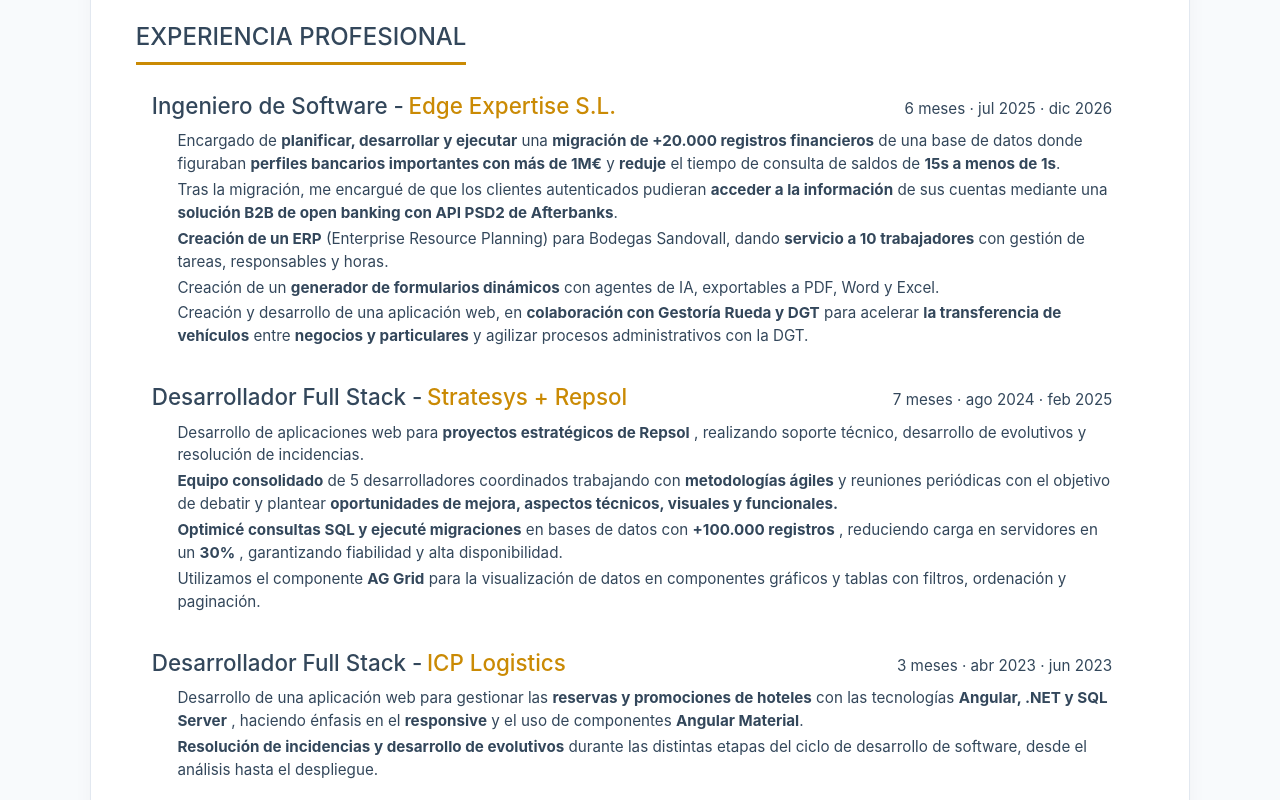
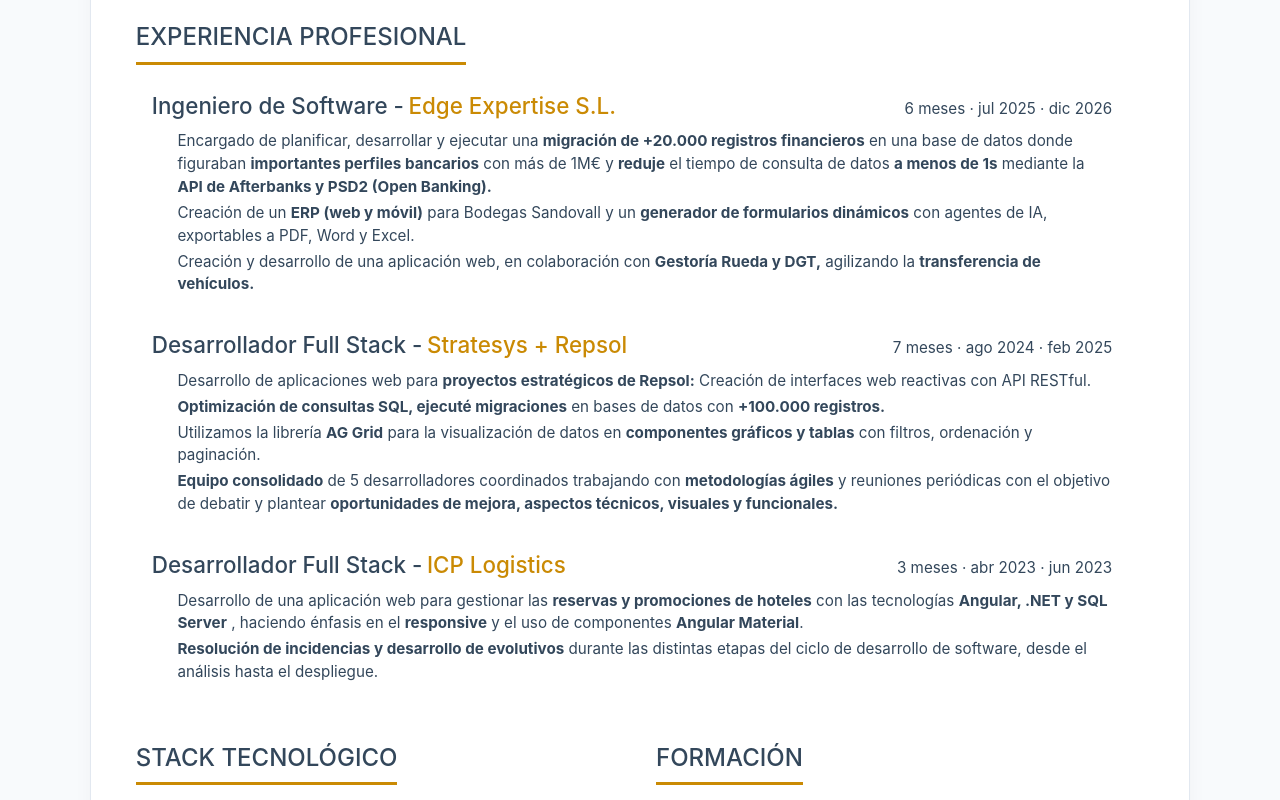
Before and after one commit to deduc/deduc.github.io, a plain HTML site: page index.html in a window 1280 px wide. Shown: the part 560-1360 px from the top of the page. Drawn offline with Linux system fonts and the light colour scheme.

Commit message:
otra version mas,

```diff
--- a/index.html
+++ b/index.html
@@ -81,44 +81,29 @@
 
                     <ul class="lista-generica">
                         <li>
-                            Encargado de
-                            <strong>planificar, desarrollar y ejecutar</strong>
-                            una
+                            Encargado de planificar, desarrollar y ejecutar una
                             <strong>migración de +20.000 registros financieros</strong>
-                            de una base de datos donde figuraban
-                            <strong>perfiles bancarios importantes con más de 1M€</strong>
-                            y
+                            en una base de datos donde figuraban
+                            <strong>importantes perfiles bancarios</strong>
+                            con más de 1M€ y
                             <strong>reduje</strong>
-                            el tiempo de consulta de saldos de
-                            <strong>15s a menos de 1s</strong>.
-                        </li>
-                        <li>
-                            Tras la migración, me encargué de que los clientes autenticados pudieran
-                            <strong>acceder a la información</strong>
-                            de sus cuentas mediante una
-                            <strong>solución B2B de open banking con API PSD2 de Afterbanks</strong>.
-                        </li>
-                        <li>
-                            <strong>Creación de un ERP</strong>
-                            (Enterprise Resource Planning)
-                            para Bodegas Sandovall,
-                            dando
-                            <strong>servicio a 10 trabajadores</strong>
-                            con gestión de tareas, responsables y horas.
+                            el tiempo de consulta de datos
+                            <strong>a menos de 1s</strong>
+                            mediante la
+                            <strong>API de Afterbanks y PSD2 (Open Banking).</strong>
                         </li>
                         <li>
                             Creación de un
+                            <strong>ERP (web y móvil)</strong>
+                            para Bodegas Sandovall y un
                             <strong>generador de formularios dinámicos</strong>
                             con agentes de IA, exportables a PDF, Word y Excel.
                         </li>
                         <li>
-                            Creación y desarrollo de una aplicación web, en
-                            <strong>colaboración con Gestoría Rueda y DGT</strong>
-                            para acelerar
-                            <strong>la transferencia de vehículos</strong>
-                            entre
-                            <strong>negocios y particulares</strong>
-                            y agilizar procesos administrativos con la DGT.
+                            Creación y desarrollo de una aplicación web, en colaboración con
+                            <strong>Gestoría Rueda y DGT,</strong>
+                            agilizando la
+                            <strong>transferencia de vehículos.</strong>
                         </li>
                     </ul>
                 </div>
@@ -136,8 +121,20 @@
                     <ul class="lista-generica">
                         <li>
                             Desarrollo de aplicaciones web para
-                            <strong>proyectos estratégicos de Repsol</strong>
-                            , realizando soporte técnico, desarrollo de evolutivos y resolución de incidencias.
+                            <strong>proyectos estratégicos de Repsol:</strong>
+                            Creación de interfaces web reactivas con API RESTful.
+                        </li>
+                        <li>
+                            <strong>Optimización de consultas SQL, ejecuté migraciones</strong>
+                            en bases de datos con
+                            <strong>+100.000 registros.</strong>
+                        </li>
+                        <li>
+                            Utilizamos la librería
+                            <strong>AG Grid</strong>
+                            para la visualización de datos en
+                            <strong>componentes gráficos y tablas</strong>
+                            con filtros, ordenación y paginación.
                         </li>
                         <li>
                             <strong>Equipo consolidado</strong>
@@ -145,19 +142,6 @@
                             <strong>metodologías ágiles</strong>
                             y reuniones periódicas con el objetivo de debatir y plantear
                             <strong>oportunidades de mejora, aspectos técnicos, visuales y funcionales.</strong>
-                        </li>
-                        <li>
-                            <strong>Optimicé consultas SQL y ejecuté migraciones</strong>
-                            en bases de datos con
-                            <strong>+100.000 registros</strong>
-                            , reduciendo carga en servidores en un
-                            <strong>30%</strong>
-                            , garantizando fiabilidad y alta disponibilidad.
-                        </li>
-                        <li>
-                            Utilizamos el componente
-                            <strong>AG Grid</strong>
-                            para la visualización de datos en componentes gráficos y tablas con filtros, ordenación y paginación.
                         </li>
                     </ul>
                 </div>
@@ -229,13 +213,13 @@
                     <h2>FORMACIÓN</h2>
                     <ul class="lista-generica secondary-color">
                         <li>
-                            <strong>G.S. Administración Sistemas y Redes (ASIR)</strong> · IES Arcipreste de Hita · 2019-2021
+                            <strong>G.S. Administración Sistemas y Redes (ASIR)</strong> · 2019-2021
                         </li>
                         <li>
-                            <strong>G.S. Desarrollo Aplicaciones Web (DAW)</strong> · IES Arcipreste de Hita · 2021-2023
+                            <strong>G.S. Desarrollo Aplicaciones Web (DAW)</strong> · 2021-2023
                         </li>
                         <li>
-                            <strong>Curso Especialización Big Data & IA</strong> · IES Arcipreste de Hita · 2023-2024
+                            <strong>Curso Especialización Big Data & IA</strong> · 2023-2024
                         </li>
                         <li>
                             <strong>Curso Java (240h)</strong> · Universidad Nebrija · 2024-2025
@@ -265,10 +249,7 @@
                             en curso en la escuela oficial de idiomas.
                         </li>
                         <li>
-                            Referencias: Álvaro Hernández Casillas (antiguo jefe en Stratesys).
-                        </li>
-                        <li>
-                            Ubicación actual: Madrid / Gudadalajara.
+                            Referencias: Álvaro Hernández Casillas (antiguo jefe de proyecto en Stratesys).
                         </li>
                     </ul>
                 </div>
@@ -278,19 +259,19 @@
                     <h2>APTITUDES / SOFT SKILLS</h2>
                     <ul class="lista-generica secondary-color">
                         <li>
-                            Trabajo en equipo
+                            Trabajo en equipo.
                         </li>
                         <li>
-                            Comunicación efectiva
+                            Comunicación efectiva.
                         </li>
                         <li>
-                            Resolución de problemas
+                            Responsable y puntual.
                         </li>
                         <li>
-                            Adaptabilidad
+                            Adaptabilidad y proactividad.
                         </li>
                         <li>
-                            Proactividad
+                            Trabajo duro.
                         </li>
                     </ul>
                 </div>
```
